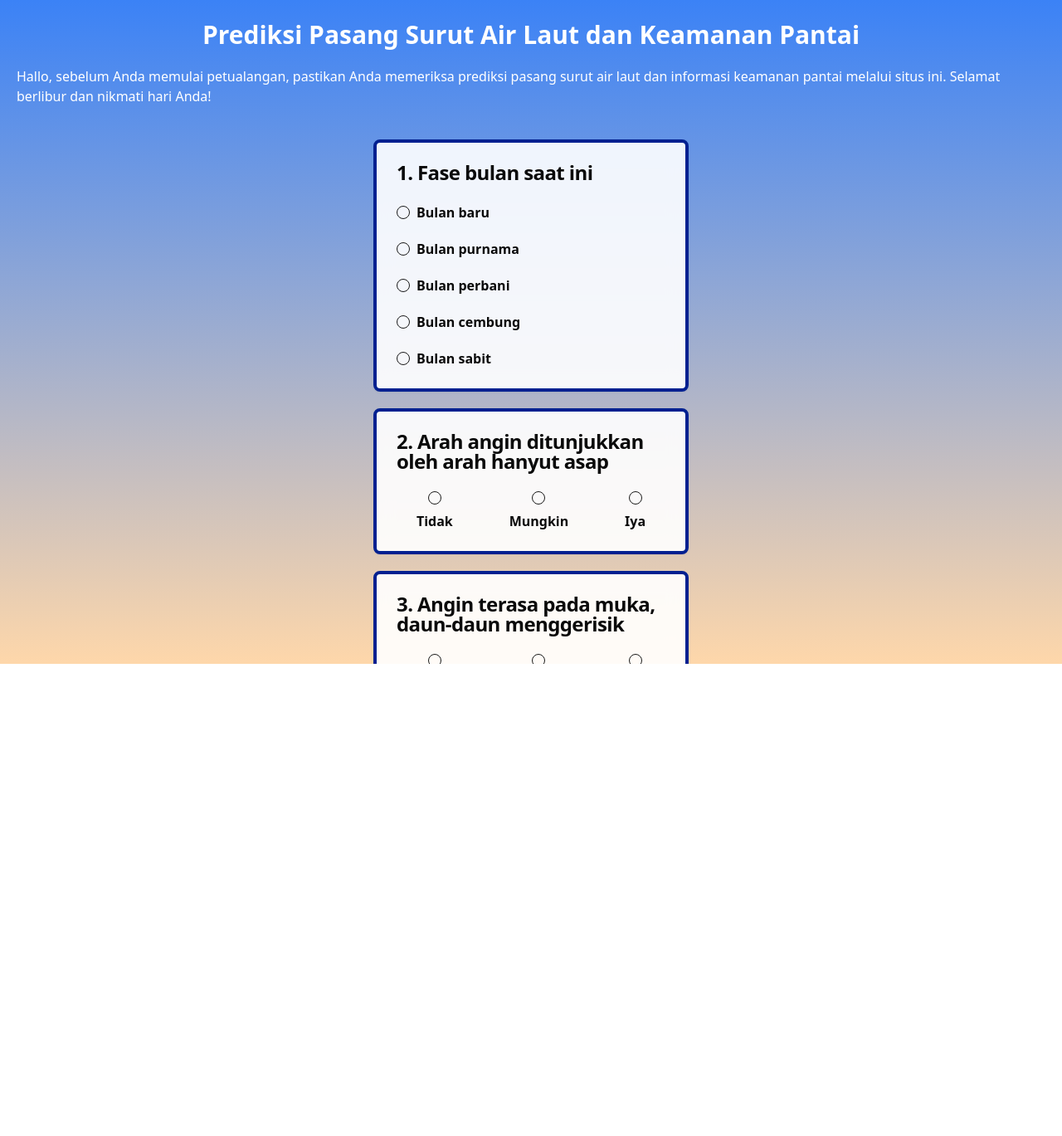
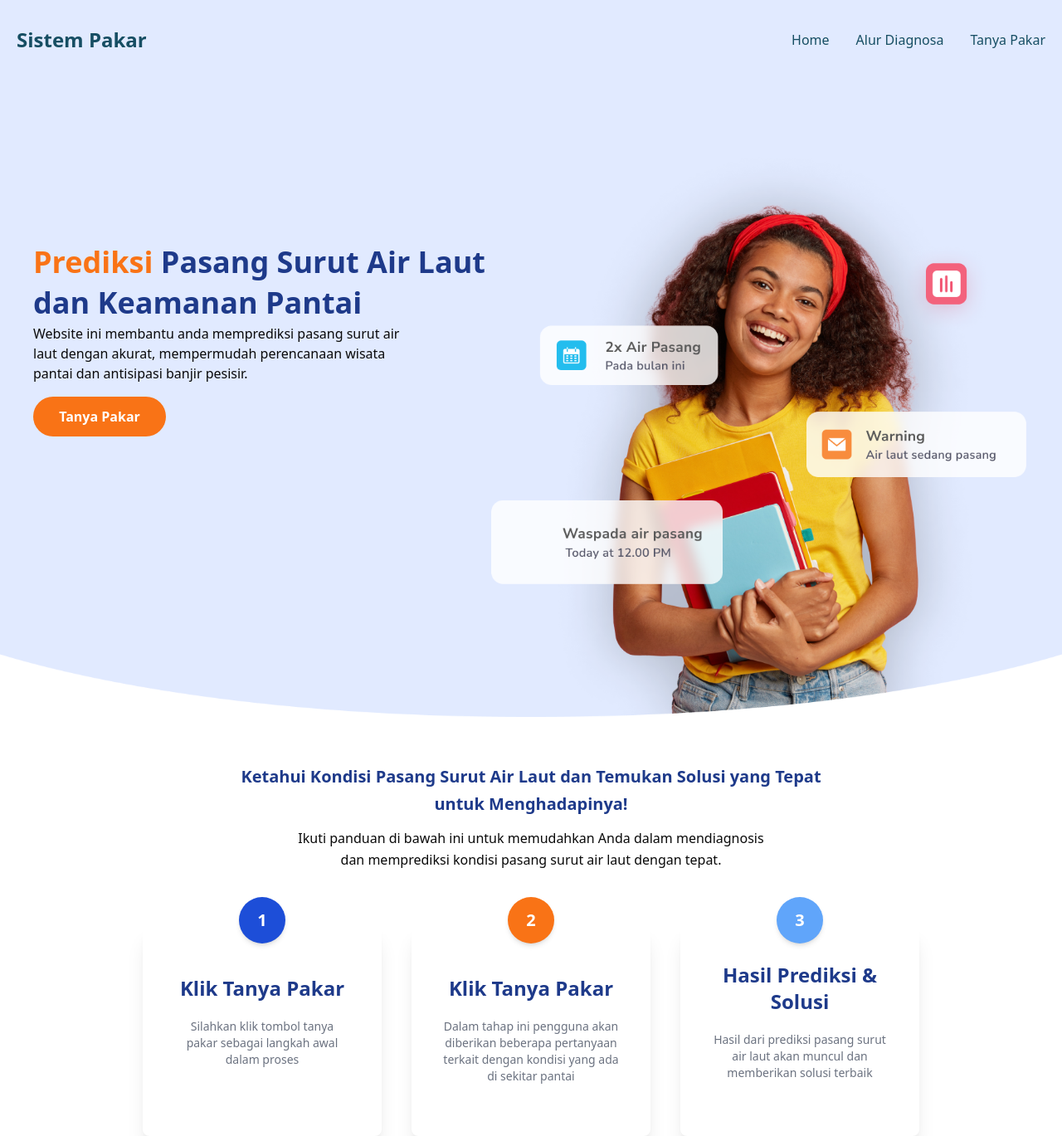
Before and after one commit to Kahffi/Sistem_pakar, a React (Vite) app: page / in a window 1280 px wide. Shown: the whole page at 83% size. Before the commit the page ends 800 px from the top, so only its background shows below. Built offline with nearby package versions, Linux system fonts and the light colour scheme.

Commit message:
ui complete

```diff
--- a/src/pages/HomePage.tsx
+++ b/src/pages/HomePage.tsx
@@ -1,179 +1,121 @@
-import { QUESTIONS, SPECIALQUESTION } from "../constants/Constants";
-import QuestionItem from "@/components/QuestionItem";
-import { useCallback, useMemo, useState } from "react";
-import useRule from "@/hooks/useRule";
-import { Button } from "@/components/ui/button";
-import useInferenceEngine from "@/inferenceEngine";
-import Result from "@/components/Result";
-
-export type TRawAnswer = {
-  questionCode: string | number;
-  userCf: number | string;
-};
-
-export type TAnswer = {
-  questionCode: string;
-  userCf: number;
-};
-
-// const testData: TAnswer[] = [
-//   {
-//     questionCode: "G1",
-//     userCf: 1,
-//   },
-//   {
-//     questionCode: "G6",
-//     userCf: 1,
-//   },
-//   {
-//     questionCode: "G7",
-//     userCf: 0,
-//   },
-//   {
-//     questionCode: "G8",
-//     userCf: 1,
-//   },
-//   {
-//     questionCode: "G9",
-//     userCf: 0.5,
-//   },
-//   {
-//     questionCode: "G10",
-//     userCf: 0.5,
-//   },
-//   {
-//     questionCode: "G11",
-//     userCf: 1,
-//   },
-//   {
-//     questionCode: "G12",
-//     userCf: 1,
-//   },
-//   {
-//     questionCode: "G14",
-//     userCf: 1,
-//   },
-//   {
-//     questionCode: "G16",
-//     userCf: 1,
-//   },
-// ];
+import { useNavigate } from "react-router-dom";
 
 export default function HomePage() {
-  const [rawAnswers, setRawAnswers] = useState<TRawAnswer[]>([]);
-  const [submitted, setSubmitted] = useState(false);
-  const { rules } = useRule();
-
-  const answers: TAnswer[] = useMemo(() => {
-    const answers: TAnswer[] = rawAnswers.map((ans) => {
-      if (SPECIALQUESTION.has(ans.questionCode as string))
-        return { questionCode: ans.userCf as string, userCf: 1 };
-      return ans as TAnswer;
-    });
-    return answers;
-  }, [rawAnswers]);
-  // const answers = testData;
-
-  const { allCFSorted, diagnose } = useInferenceEngine(answers);
-  console.log(allCFSorted);
-
-  function backToMainMenu() {
-    setRawAnswers([]);
-    setSubmitted(false);
+  const navigate = useNavigate();
+  function startQuiz() {
+    navigate("/quiz/S0");
   }
 
-  const handleAnswer = useCallback(
-    (answer: TRawAnswer) => {
-      if (rawAnswers.length == 0) {
-        setRawAnswers([answer]);
-        return;
-      }
-      const ansIdx = rawAnswers.findIndex(
-        (ans) => answer.questionCode === ans.questionCode
-      );
-      if (ansIdx !== -1) {
-        setRawAnswers((prevAns) => {
-          const newAns = [...prevAns];
-          newAns[ansIdx] = answer;
-          return newAns;
-        });
-        return;
-      } else {
-        setRawAnswers((prevAns) => {
-          const newAns = [...prevAns];
-          newAns.push(answer);
-          return newAns;
-        });
-      }
-    },
-    [rawAnswers]
-  );
-
-  const handleSubmit = useCallback(() => {
-    if (answers.length !== QUESTIONS.length) {
-      alert("Mohon isi semua pertanyaan");
-      return;
-    }
-    console.log(answers);
-    diagnose(rules);
-    setSubmitted(true);
-  }, [answers, diagnose, rules]);
-
   return (
-    <div
-      className="flex flex-col items-center pt-5 pb-10 max-h-dvh overflow-auto bg-gradient-to-b from-blue-500 to-orange-200"
-      style={
-        {
-          // backgroundImage: `url(${background})`,
-          // // backgroundRepeat: "repeat-x",
-          // backgroundSize: "cover",
-        }
-      }
-    >
-      {!submitted ? (
-        <>
-          <div className="flex flex-wrap items-center sm:flex-nowrap sm:flex-col gap-5 p-5 justify-around">
-            <h1 className="-mt-4 font-bold text-3xl text-white">
-              Prediksi Pasang Surut Air Laut dan Keamanan Pantai
-            </h1>
-            <p className="mb-5 text-white font-medium">
-              Hallo, sebelum Anda memulai petualangan, pastikan Anda memeriksa
-              prediksi pasang surut air laut dan informasi keamanan pantai
-              melalui situs ini. Selamat berlibur dan nikmati hari Anda!
+    <div>
+      <nav
+        className="flex items-center px-5 pt-8 text-cyan-900 bg-top"
+        style={{ backgroundImage: "url(header-bg.png)" }}
+      >
+        <h2 className="text-2xl font-bold flex-1">Sistem Pakar</h2>
+        <ul className="flex gap-8 items-center">
+          <li>
+            <button type="button">
+              <a href="#home">Home</a>
+            </button>
+          </li>
+          <li>
+            <button type="button">
+              <a href="#alur-diagnosa">Alur Diagnosa</a>
+            </button>
+          </li>
+          <li>
+            <button type="button" onClick={startQuiz}>
+              Tanya Pakar
+            </button>
+          </li>
+        </ul>
+      </nav>
+      {/* <img
+          src="/public/header-bg.png"
+          className="absolute top-0 -z-10 lg:-mt-12"
+          alt=""
+        /> */}
+      <div
+        id="home"
+        className="flex items-center sm:h-dvh bg-cover bg-left sm:bg-center bg-no-repeat min-h-80"
+        style={{ backgroundImage: "url(header-bg.png)" }}
+      >
+        <div className="flex flex-col w-[400px] sm:w-[600px] pl-3 sm:pl-10 sm:-mt-28 ">
+          <h1 className="text-4xl font-extrabold text-blue-900 leading-snug">
+            <span className="text-orange-500">Prediksi </span>Pasang Surut Air
+            Laut dan Keamanan Pantai
+          </h1>
+          <p className="w-4/5">
+            Website ini membantu anda memprediksi pasang surut air laut dengan
+            akurat, mempermudah perencanaan wisata pantai dan antisipasi banjir
+            pesisir.
+          </p>
+          <button
+            type="button"
+            className="p-3 mt-4 w-40 bg-orange-500 text-white font-semibold rounded-full"
+          >
+            Tanya Pakar
+          </button>
+        </div>
+      </div>
+      {/* Alur Diagnosa */}
+      <div id="alur-diagnosa" className="flex flex-col items-center mt-14">
+        <div className="flex flex-col items-center text-center  max-w-[400px] w-5/6 sm:max-w-[700px] gap-3 *:leading-relaxed">
+          <h2 className="text-xl font-extrabold text-blue-900 ">
+            Ketahui Kondisi Pasang Surut Air Laut dan Temukan Solusi yang Tepat
+            untuk Menghadapinya!
+          </h2>
+          <p className="w-5/6">
+            Ikuti panduan di bawah ini untuk memudahkan Anda dalam mendiagnosis
+            dan memprediksi kondisi pasang surut air laut dengan tepat.
+          </p>
+        </div>
+        {/* layout */}
+        <div className="flex items-center justify-center flex-wrap gap-9 mt-16">
+          {/* card container */}
+          <div className="relative flex flex-col h-64 w-72 gap-5 justify-center items-center shadow-xl text-center rounded-lg px-4">
+            {/* circle */}
+            <div className="absolute -top-[2rem] flex items-center justify-center text-white aspect-square w-14 bg-blue-700 rounded-full text-xl font-extrabold shadow-md">
+              1
+            </div>
+            <h3 className="text-2xl font-bold text-blue-900">
+              Klik Tanya Pakar
+            </h3>
+            <p className="w-5/6 text-gray-500 text-sm h-20">
+              Silahkan klik tombol tanya pakar sebagai langkah awal dalam proses
             </p>
-            {QUESTIONS.map(([code, question], idx) => {
-              return (
-                <QuestionItem
-                  number={idx + 1}
-                  question={question}
-                  cfEnabled={true}
-                  key={code}
-                  questionCode={code}
-                  handleChange={handleAnswer}
-                />
-              );
-            })}
           </div>
-          <Button
-            onClick={handleSubmit}
-            className="w-60 text-md font-semibold hover:"
-            style={{ backgroundColor: "#022090" }}
-          >
-            Submit
-          </Button>
-        </>
-      ) : (
-        <div className="flex flex-col items-center gap-10">
-          <Result allCF={allCFSorted} />
-          <Button
-            onClick={backToMainMenu}
-            className="w-60 text-md font-semibold hover:"
-            style={{ backgroundColor: "#022090" }}
-          >
-            Diagnosa Lagi
-          </Button>
+          {/* card container */}
+          <div className="relative flex flex-col h-64 w-72 gap-5 justify-center items-center shadow-xl text-center rounded-lg px-4">
+            {/* circle */}
+            <div className="absolute -top-[2rem] flex items-center justify-center text-white aspect-square w-14 bg-orange-500 rounded-full text-xl font-extrabold shadow-md">
+              2
+            </div>
+            <h3 className="text-2xl font-bold text-blue-900">
+              Klik Tanya Pakar
+            </h3>
+            <p className="w-5/6 text-gray-500 text-sm h-20">
+              Dalam tahap ini pengguna akan diberikan beberapa pertanyaan
+              terkait dengan kondisi yang ada di sekitar pantai
+            </p>
+          </div>
+          {/* card container */}
+          <div className="relative flex flex-col h-64 w-72 gap-5 justify-center items-center shadow-xl text-center rounded-lg px-4">
+            {/* circle */}
+            <div className="absolute -top-[2rem] flex items-center justify-center text-white aspect-square w-14 bg-blue-400 rounded-full text-xl font-extrabold shadow-md">
+              3
+            </div>
+            <h3 className="text-2xl font-bold text-blue-900">
+              Hasil Prediksi & Solusi
+            </h3>
+            <p className="w-5/6 text-gray-500 text-sm h-20">
+              Hasil dari prediksi pasang surut air laut akan muncul dan
+              memberikan solusi terbaik
+            </p>
+          </div>
         </div>
-      )}
+      </div>
     </div>
   );
 }
--- /dev/null
+++ b/src/pages/HomePages.tsx
@@ -0,0 +1,179 @@
+import { QUESTIONS, SPECIALQUESTION } from "../constants/Constants";
+import QuestionItem from "@/components/QuestionItem";
+import { useCallback, useMemo, useState } from "react";
+import useRule from "@/hooks/useRule";
+import { Button } from "@/components/ui/button";
+import useInferenceEngine from "@/inferenceEngine";
+import Result from "@/components/Result";
+
+export type TRawAnswer = {
+  questionCode: string | number;
+  userCf: number | string;
+};
+
+export type TAnswer = {
+  questionCode: string;
+  userCf: number;
+};
+
+// const testData: TAnswer[] = [
+//   {
+//     questionCode: "G1",
+//     userCf: 1,
+//   },
+//   {
+//     questionCode: "G6",
+//     userCf: 1,
+//   },
+//   {
+//     questionCode: "G7",
+//     userCf: 0,
+//   },
+//   {
+//     questionCode: "G8",
+//     userCf: 1,
+//   },
+//   {
+//     questionCode: "G9",
+//     userCf: 0.5,
+//   },
+//   {
+//     questionCode: "G10",
+//     userCf: 0.5,
+//   },
+//   {
+//     questionCode: "G11",
+//     userCf: 1,
+//   },
+//   {
+//     questionCode: "G12",
+//     userCf: 1,
+//   },
+//   {
+//     questionCode: "G14",
+//     userCf: 1,
+//   },
+//   {
+//     questionCode: "G16",
+//     userCf: 1,
+//   },
+// ];
+
+export default function HomePage() {
+  const [rawAnswers, setRawAnswers] = useState<TRawAnswer[]>([]);
+  const [submitted, setSubmitted] = useState(false);
+  const { rules } = useRule();
+
+  const answers: TAnswer[] = useMemo(() => {
+    const answers: TAnswer[] = rawAnswers.map((ans) => {
+      if (SPECIALQUESTION.has(ans.questionCode as string))
+        return { questionCode: ans.userCf as string, userCf: 1 };
+      return ans as TAnswer;
+    });
+    return answers;
+  }, [rawAnswers]);
+  // const answers = testData;
+
+  const { allCFSorted, diagnose } = useInferenceEngine(answers);
+  console.log(allCFSorted);
+
+  function backToMainMenu() {
+    setRawAnswers([]);
+    setSubmitted(false);
+  }
+
+  const handleAnswer = useCallback(
+    (answer: TRawAnswer) => {
+      if (rawAnswers.length == 0) {
+        setRawAnswers([answer]);
+        return;
+      }
+      const ansIdx = rawAnswers.findIndex(
+        (ans) => answer.questionCode === ans.questionCode
+      );
+      if (ansIdx !== -1) {
+        setRawAnswers((prevAns) => {
+          const newAns = [...prevAns];
+          newAns[ansIdx] = answer;
+          return newAns;
+        });
+        return;
+      } else {
+        setRawAnswers((prevAns) => {
+          const newAns = [...prevAns];
+          newAns.push(answer);
+          return newAns;
+        });
+      }
+    },
+    [rawAnswers]
+  );
+
+  const handleSubmit = useCallback(() => {
+    if (answers.length !== QUESTIONS.length) {
+      alert("Mohon isi semua pertanyaan");
+      return;
+    }
+    console.log(answers);
+    diagnose(rules);
+    setSubmitted(true);
+  }, [answers, diagnose, rules]);
+
+  return (
+    <div
+      className="flex flex-col items-center pt-5 pb-10 max-h-dvh overflow-auto bg-gradient-to-b from-blue-500 to-orange-200"
+      style={
+        {
+          // backgroundImage: `url(${background})`,
+          // // backgroundRepeat: "repeat-x",
+          // backgroundSize: "cover",
+        }
+      }
+    >
+      {!submitted ? (
+        <>
+          <div className="flex flex-wrap items-center sm:flex-nowrap sm:flex-col gap-5 p-5 justify-around">
+            <h1 className="-mt-4 font-bold text-3xl text-white">
+              Prediksi Pasang Surut Air Laut dan Keamanan Pantai
+            </h1>
+            <p className="mb-5 text-white font-medium">
+              Hallo, sebelum Anda memulai petualangan, pastikan Anda memeriksa
+              prediksi pasang surut air laut dan informasi keamanan pantai
+              melalui situs ini. Selamat berlibur dan nikmati hari Anda!
+            </p>
+            {QUESTIONS.map(([code, question], idx) => {
+              return (
+                <QuestionItem
+                  number={idx + 1}
+                  question={question}
+                  cfEnabled={true}
+                  key={code}
+                  questionCode={code}
+                  handleChange={handleAnswer}
+                />
+              );
+            })}
+          </div>
+          <Button
+            onClick={handleSubmit}
+            className="w-60 text-md font-semibold hover:"
+            style={{ backgroundColor: "#022090" }}
+          >
+            Submit
+          </Button>
+        </>
+      ) : (
+        <div className="flex flex-col items-center gap-10">
+          <Result allCF={allCFSorted} />
+          <Button
+            onClick={backToMainMenu}
+            className="w-60 text-md font-semibold hover:"
+            style={{ backgroundColor: "#022090" }}
+          >
+            Diagnosa Lagi
+          </Button>
+        </div>
+      )}
+    </div>
+  );
+}
```
Also changed, not shown: public/header-bg.png (added).
